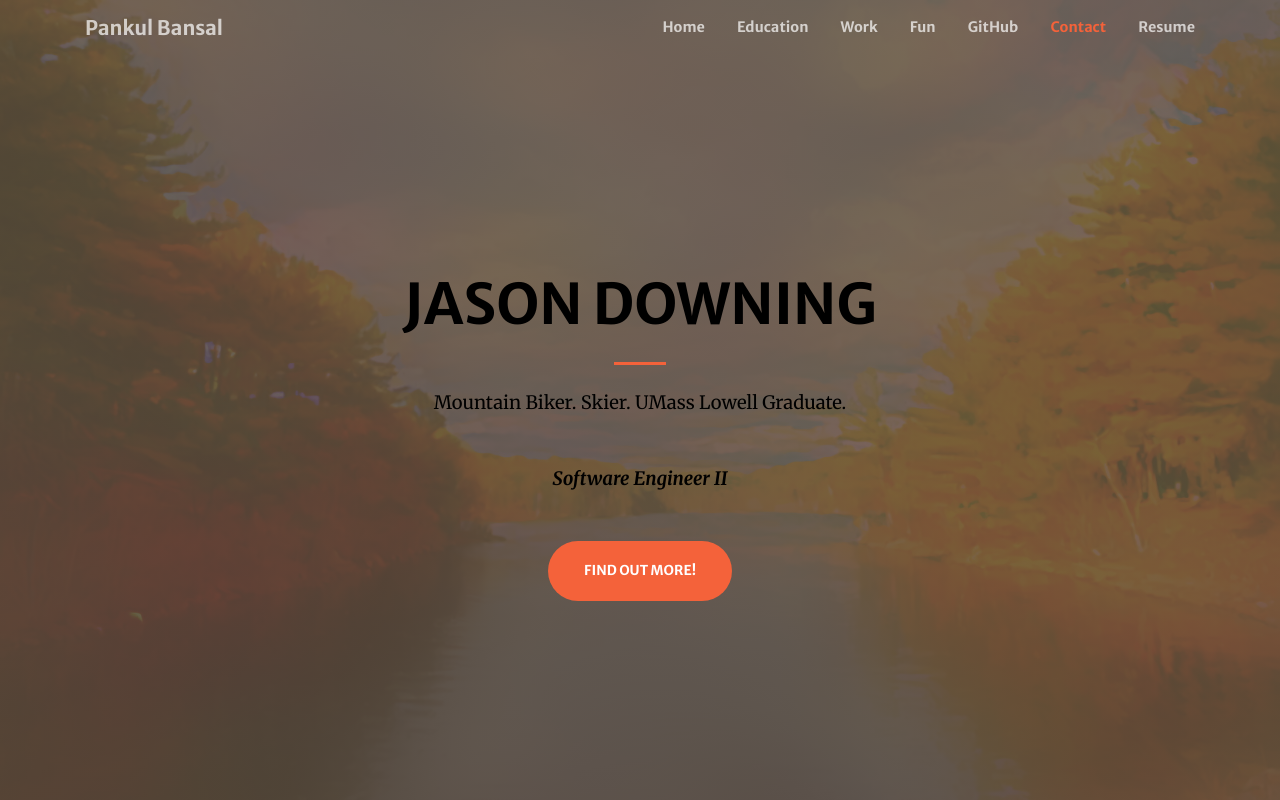
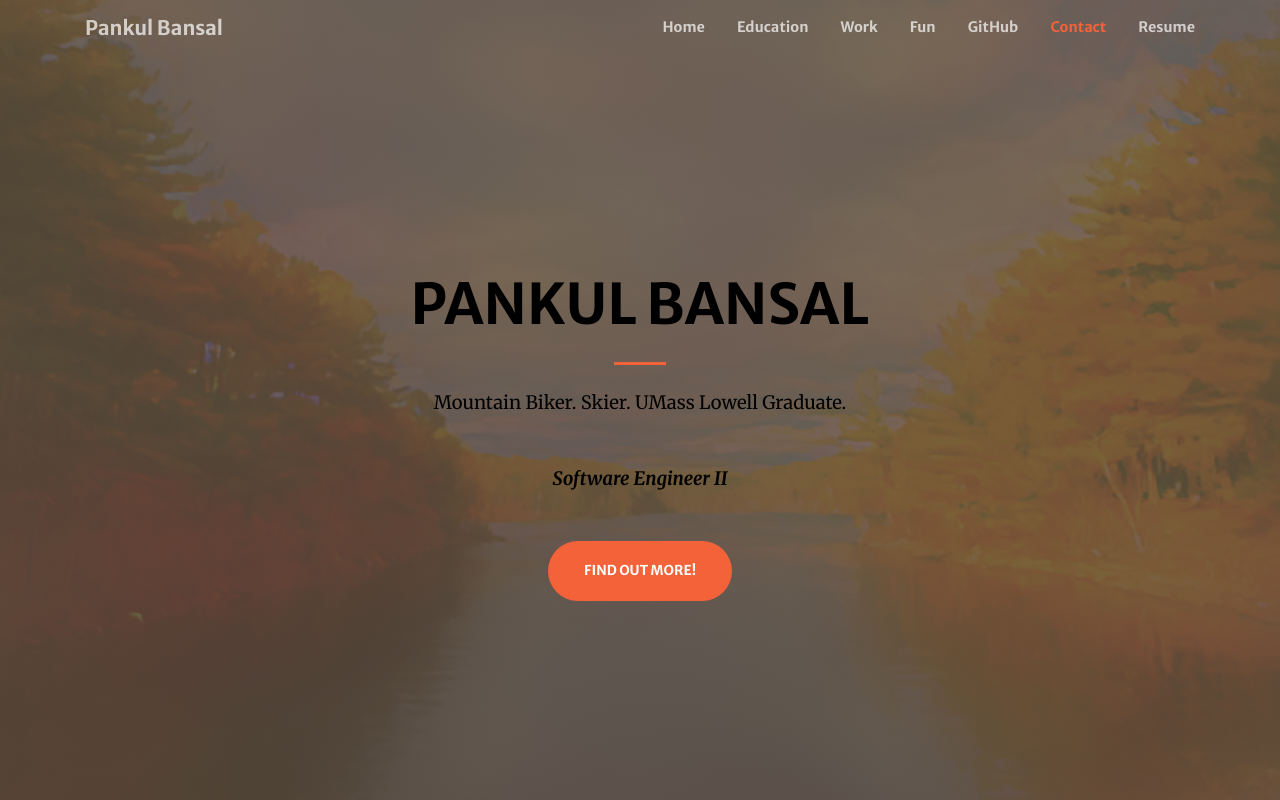
Before and after one commit to pankulbansal/pankulbansal.github.io, a plain HTML site: page index.html in a window 1280 px wide. Shown: the top 800 px of the page. Drawn offline with nearby package versions, Linux system fonts and the light colour scheme.

Commit message:
Update index.html

```diff
--- a/index.html
+++ b/index.html
@@ -98,7 +98,7 @@
       <div class="row">
         <div class="col-lg-10 mx-auto">
           <h1 class="text-uppercase">
-            <strong>Jason Downing</strong>
+            <strong>Pankul Bansal</strong>
           </h1>
           <hr class="divider my-4" />
         </div>
```
